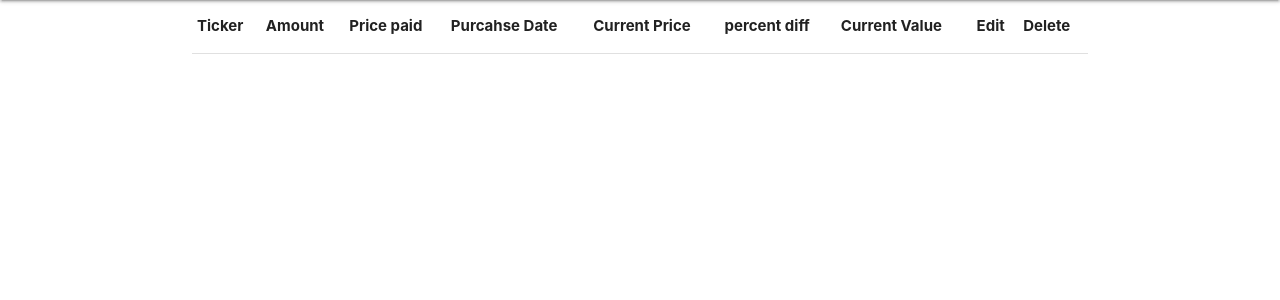
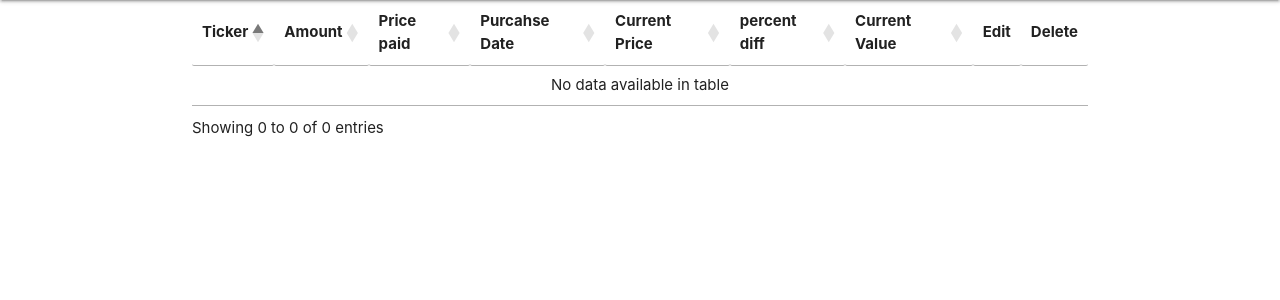
Before and after one commit to NickBell123/Digi-Market-Cap, a Flask app: page /get_my_bagz in a window 1280 px wide. Shown: the part 64-364 px from the top of the page. Run offline with Flask 2, Linux system fonts and the light colour scheme; data that the repository does not hold is empty; some libraries are stand-ins or nearby versions.

Commit message:
tidy up of sort features removed form delete edit columns and removed paging and search on my bags

```diff
--- a/static/js/style.js
+++ b/static/js/style.js
@@ -2,9 +2,17 @@ $(document).ready(function () {
     $('.datepicker').datepicker();
     $('select').formSelect();
 
-    $('#myTable').DataTable({
+    $('#myCoinTable').DataTable({
         "paging":   false,
-        "search": false
+    });
+
+    $('#mybagTable').DataTable({
+        "paging":   false,
+        "searching": false,
+        "columnDefs": [{
+            "targets":[7,8],
+            "orderable": false
+        }]
     });
 
 });
--- a/templates/coin_list.html
+++ b/templates/coin_list.html
@@ -1,7 +1,7 @@
 {% extends 'base.html' %}
     {% block content %}
 
-        <table id="myTable" class="table-sortable">
+        <table id="myCoinTable">
             <thead>
               <tr>
                   <th>Rank</th>
--- a/templates/my_bagz.html
+++ b/templates/my_bagz.html
@@ -1,6 +1,6 @@
 {% extends 'base.html' %}
 {%block content%}
-<table>
+<table id="mybagTable" class="">
     <thead>
         <tr>
             <th>Ticker</th>
@@ -15,7 +15,9 @@
         </tr>
     </thead>
     <tbody>
+
         {% for user in users %}
+        <tr>
             {% set value = user.amount|float * user.price_paid|float %}
             <td>{{user.assets}}</td>
             <td>{{user.amount}} x {{"${:.2f}".format(user.price_paid|float)}}</td>
@@ -32,8 +34,14 @@
             <td>{{ "${:.2f}".format(current_value)}}</td>
             {% endif %}
             {% endfor %}
-        <td><a href="{{url_for('edit_bag', bag_id=user._id)}}" class="btn-floating btn-small waves-effect waves-light blue"><i class="material-icons">edit</i></a></td>
-        <td><a href="{{url_for('delete_bag', bag_id=user._id)}}" class="btn-floating btn-small waves-effect waves-light red"><i class="material-icons">delete</i></a></td>
+            <td><a href="{{url_for('edit_bag', bag_id=user._id)}}"
+                    class="btn-floating btn-small waves-effect waves-light blue"><i class="material-icons">edit</i></a>
+            </td>
+            <td><a href="{{url_for('delete_bag', bag_id=user._id)}}"
+                    class="btn-floating btn-small waves-effect waves-light red"><i class="material-icons">delete</i></a>
+            </td>
+        </tr>
+        {% endfor %}
     </tbody>
-    {% endfor %}
+
     {% endblock %}
```
Lines whose indentation alone changed are shown as unchanged.
